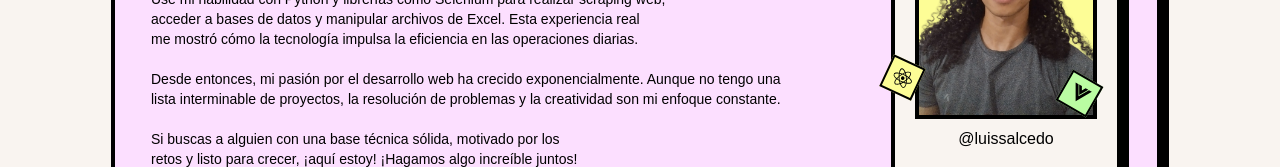
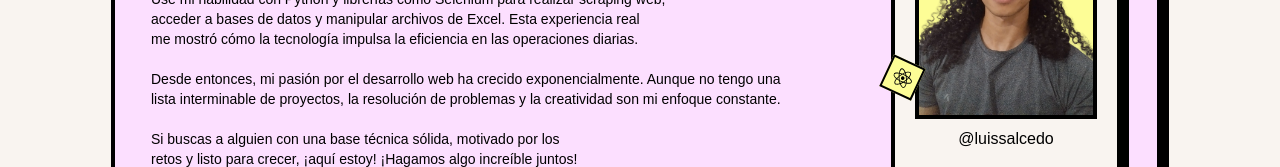
Before and after one commit to Behelit0906/neo-brutalism-portfolio, a React (Vite) app: page / in a window 1280 px wide. Shown: the part 1943-2110 px from the top of the page. Built offline with nearby package versions, Linux system fonts and the light colour scheme; a web font is replaced by a local one.

Commit message:
removing vue icon

```diff
--- a/src/components/Portrait.tsx
+++ b/src/components/Portrait.tsx
@@ -2,7 +2,6 @@ import me from '../assets/me.webp';
 import { SiTailwindcss } from "react-icons/si";
 import { SiTypescript } from "react-icons/si";
 import { FaReact } from "react-icons/fa6";
-import { IoLogoVue } from "react-icons/io5";
 
 function Portrait () {
   return (
@@ -19,9 +18,6 @@ function Portrait () {
         <span className='absolute bottom-20 left-[-10px] flex items-center justify-center w-[35px] h-[35px] bg-[#FDFD96] border-2 border-black rotate-[25deg]'>
           <FaReact className='text-xl' />
         </span>
-        <span className='absolute bottom-16 right-5 flex items-center justify-center w-[35px] h-[35px] bg-[#bafca2] border-2 border-black rotate-[30deg]'>
-          <IoLogoVue className='text-xl' />
-        </span>
       </section>
     </article>
   )
```
